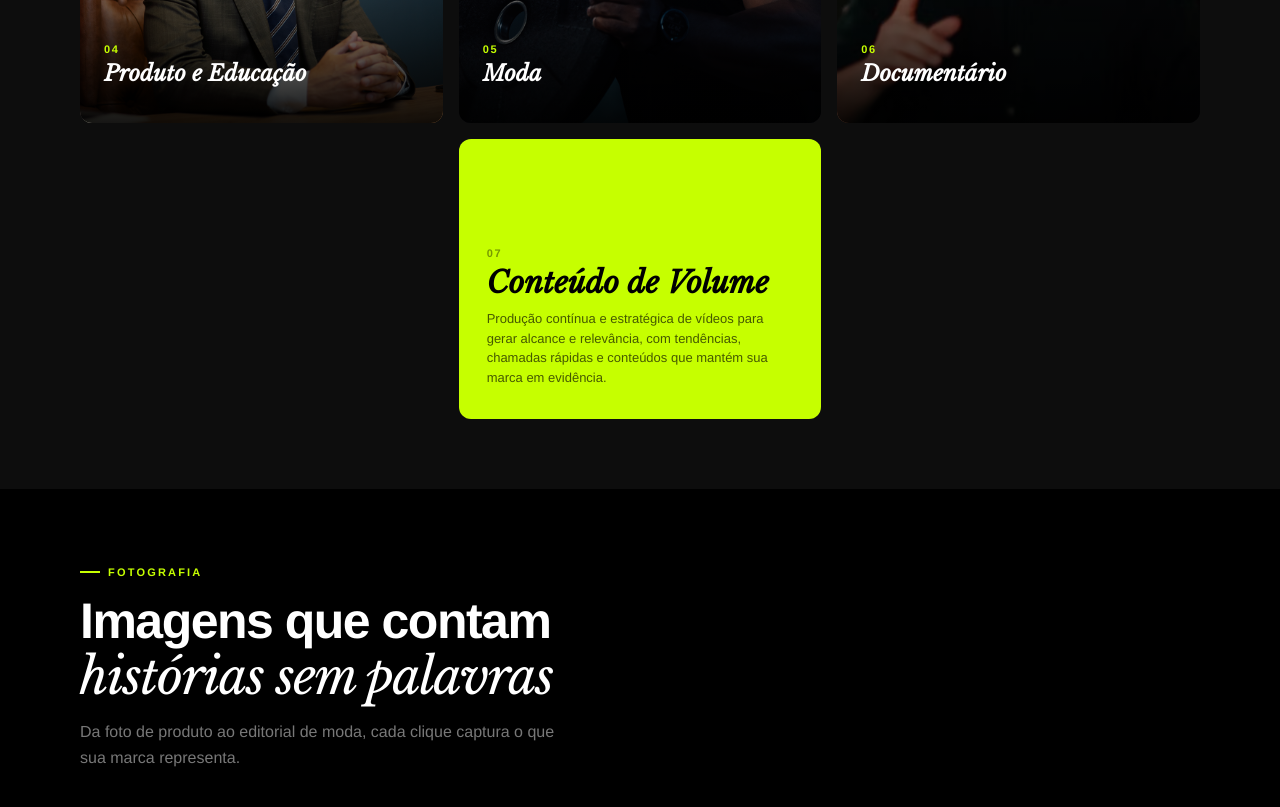
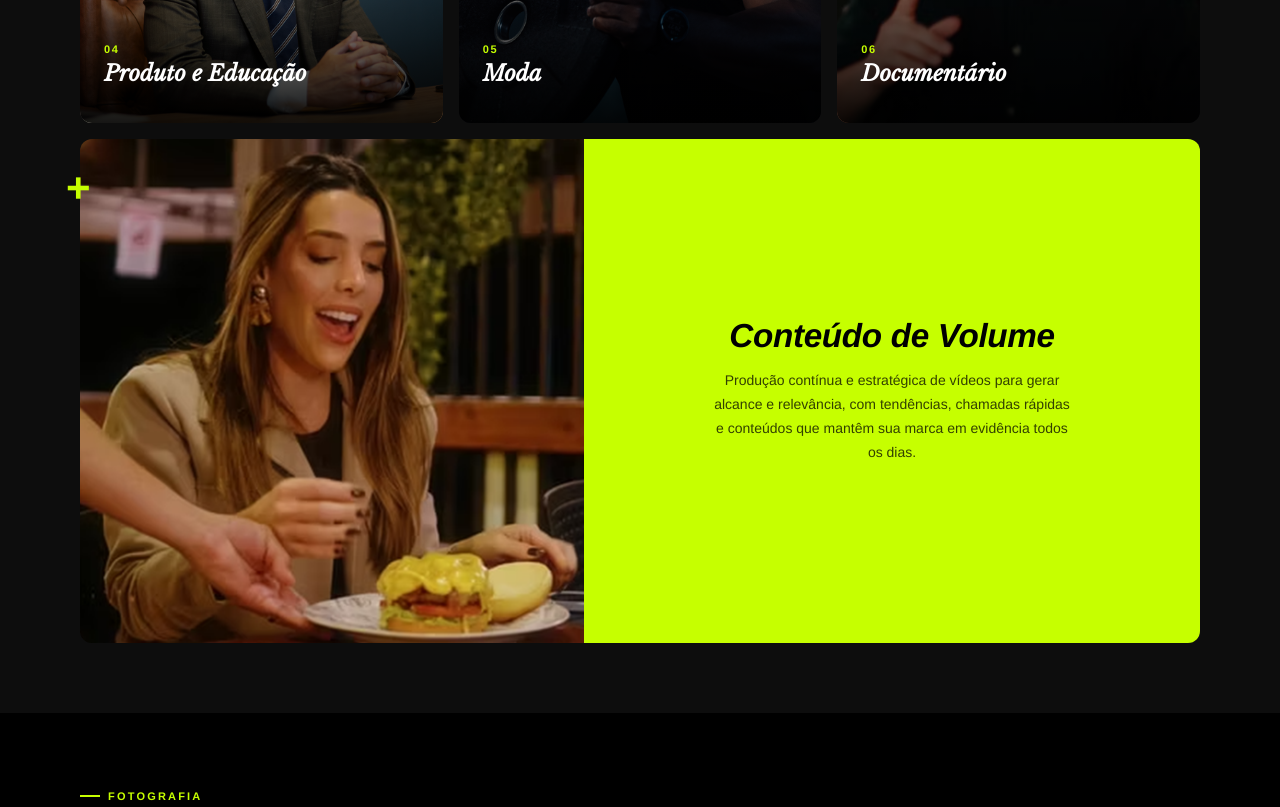
Before and after one commit to grupolimoeiro/limostudio-, a plain HTML site: page index.html in a window 1280 px wide. Shown: the part 2800-3607 px from the top of the page. Drawn offline with nearby package versions, Linux system fonts and the light colour scheme.

Commit message:
Add files via upload

```diff
--- a/index.html
+++ b/index.html
@@ -470,9 +470,6 @@
       cursor: pointer;
       group: true;
     }
-    .cat-card:last-child:nth-child(7) {
-      grid-column: 2;
-    }
     .cat-card img {
       width: 100%; height: 100%;
       object-fit: cover;
@@ -524,27 +521,66 @@
 
     /* Conteúdo de Volume — destaque */
     .cat-card.cat-featured {
+      grid-column: 1 / -1;
       aspect-ratio: auto;
-      min-height: 280px;
+      min-height: 320px;
+      display: flex;
+      position: relative;
+      background: transparent;
+      overflow: visible;
+    }
+    .cat-featured-plus {
+      position: absolute;
+      top: 28px;
+      left: -14px;
+      font-family: var(--sans);
+      font-size: 42px;
+      font-weight: 700;
+      color: var(--accent);
+      line-height: 1;
+      z-index: 2;
+    }
+    .cat-featured-media {
+      position: relative;
+      flex: 1 1 45%;
+      border-radius: var(--radius) 0 0 var(--radius);
+      overflow: hidden;
+    }
+    .cat-featured-media img {
+      width: 100%; height: 100%;
+      object-fit: cover;
+    }
+    .cat-featured-content {
+      flex: 1 1 55%;
       background: var(--accent);
-      grid-column: span 1;
-    }
-    .cat-card.cat-featured img { display: none; }
-    .cat-card.cat-featured .cat-card-overlay { display: none; }
-    .cat-card.cat-featured .cat-card-body {
-      position: relative;
-      padding: 32px 28px;
-      height: 100%;
+      border-radius: 0 var(--radius) var(--radius) 0;
       display: flex;
       flex-direction: column;
-      justify-content: flex-end;
-    }
-    .cat-card.cat-featured .cat-card-num { color: rgba(0,0,0,0.4); }
-    .cat-card.cat-featured .cat-card-name { color: #000; font-size: clamp(22px, 2.5vw, 30px); }
-    .cat-card.cat-featured .cat-card-desc {
-      color: rgba(0,0,0,0.65);
-      max-height: 120px;
-      opacity: 1;
+      align-items: center;
+      justify-content: center;
+      text-align: center;
+      padding: 40px 48px;
+    }
+    .cat-featured-title {
+      font-family: var(--sans);
+      font-weight: 800;
+      font-style: italic;
+      font-size: clamp(24px, 2.6vw, 34px);
+      color: #000;
+      letter-spacing: -0.01em;
+      margin-bottom: 14px;
+    }
+    .cat-featured-desc {
+      font-size: 14px;
+      line-height: 1.7;
+      color: rgba(0,0,0,0.75);
+      max-width: 360px;
+    }
+    @media (max-width: 720px) {
+      .cat-card.cat-featured { flex-direction: column; }
+      .cat-featured-media { border-radius: var(--radius) var(--radius) 0 0; flex: 1 1 220px; }
+      .cat-featured-content { border-radius: 0 0 var(--radius) var(--radius); }
+      .cat-featured-plus { top: -14px; left: 28px; }
     }
 
     /* ─── FOTOS ──────────────────────────────────────────── */
@@ -1137,14 +1173,13 @@
             <strong>Todos os dias, você faz acontecer</strong>, transforma vidas e constrói algo que merece ser visto. Mas se ninguém conhece o que você faz, <em>como vai reconhecer o seu valor?</em>
           </p>
           <p class="about-text reveal reveal-delay-3">
-            Nós acreditamos que boas histórias não podem passar despercebidas. Elas precisam ser contadas — com intenção, com estética e com o poder de fazer as pessoas sentirem.
+            Nós acreditamos que boas histórias não podem passar despercebidas. Elas precisam ser contadas com intenção, com estética e com o poder de fazer as pessoas sentirem.
           </p>
           <a href="#contato" class="btn-primary reveal reveal-delay-4">Vamos conversar</a>
         </div>
         <div class="about-right">
           <div class="about-image-wrap reveal reveal-delay-2">
             <img src="banners/Foto01.png" alt="LimoStudio em produção">
-            <div class="about-image-badge">Produtora Audiovisual</div>
           </div>
         </div>
       </div>
@@ -1243,10 +1278,13 @@
         </div>
 
         <div class="cat-card cat-featured reveal reveal-delay-2">
-          <div class="cat-card-body">
-            <div class="cat-card-num">07</div>
-            <div class="cat-card-name">Conteúdo de Volume</div>
-            <div class="cat-card-desc">Produção contínua e estratégica de vídeos para gerar alcance e relevância, com tendências, chamadas rápidas e conteúdos que mantém sua marca em evidência.</div>
+          <div class="cat-featured-plus">+</div>
+          <div class="cat-featured-media">
+            <img src="banners/CONTEUDODEVOLUME.png" alt="Conteúdo de Volume" loading="lazy">
+          </div>
+          <div class="cat-featured-content">
+            <h3 class="cat-featured-title">Conteúdo de Volume</h3>
+            <p class="cat-featured-desc">Produção contínua e estratégica de vídeos para gerar alcance e relevância, com tendências, chamadas rápidas e conteúdos que mantêm sua marca em evidência todos os dias.</p>
           </div>
         </div>
       </div>
```
